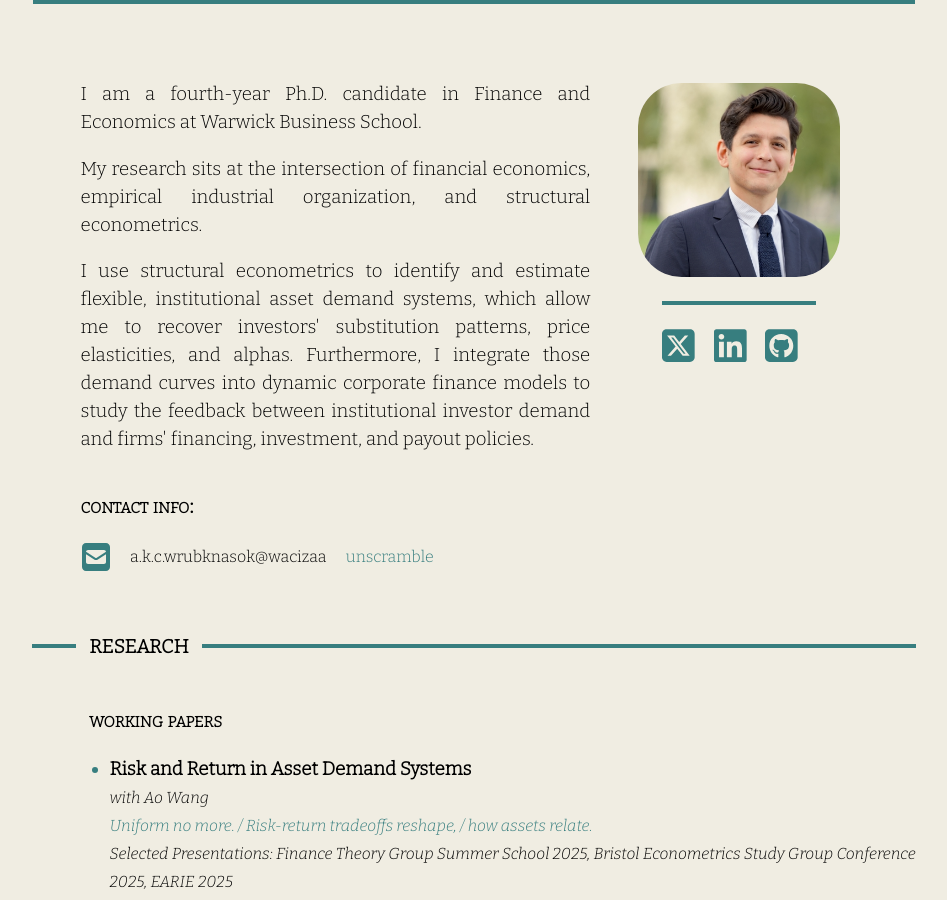
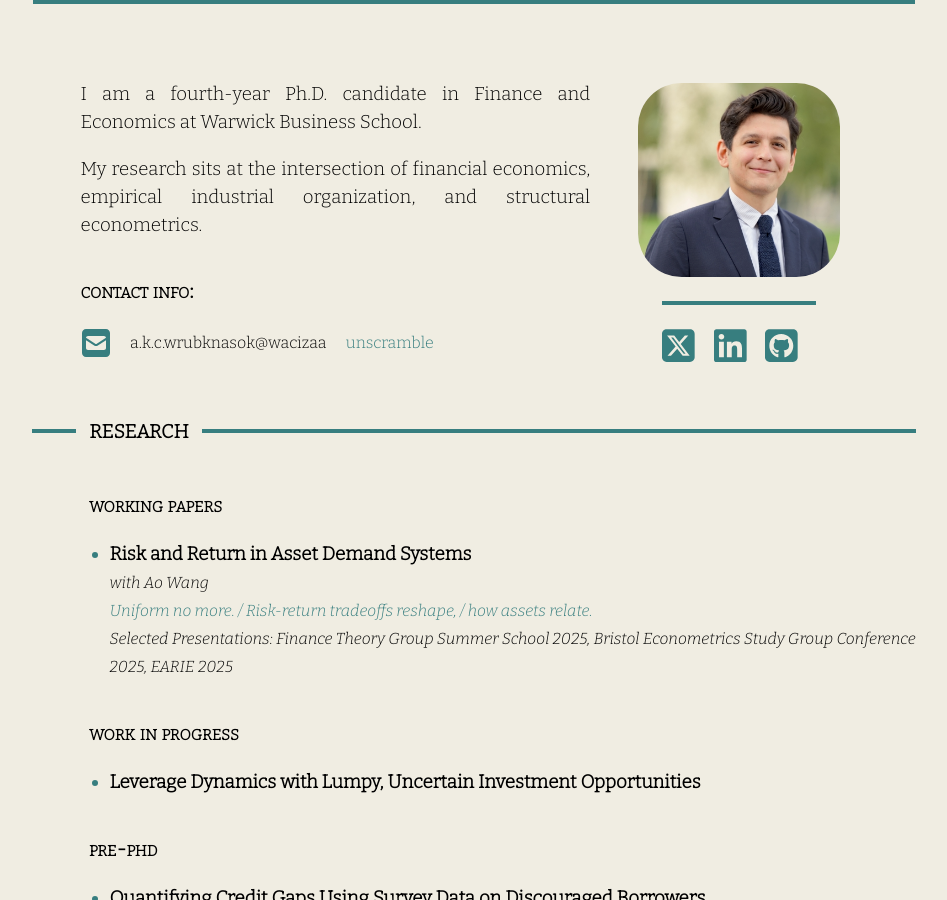
Before and after one commit to ozaneakbas/ozaneakbas.github.io, a Jekyll site: the page built from _posts/2024-07-01-complementarity.markdown, in a window 1280 px wide and 900 px high, scrolled down 360 px. Shown: the whole window, without its empty margins (166-1113 px from the left). Built offline with Jekyll 4.4.1, drawn with Linux system fonts in a browser that asks for light colours; nearby versions of some CDN libraries; a style sheet for code colours, icons or effects is not loaded.

Commit message:
Some paper updates.

```diff
--- a/_layouts/default.html
+++ b/_layouts/default.html
@@ -115,9 +115,6 @@
                             </p>
                             <p>
                                 My research sits at the intersection of financial economics, empirical industrial organization, and structural econometrics.
-                            </p>
-                            <p>
-                                I use structural econometrics to identify and estimate flexible, institutional asset demand systems, which allow me to recover investors' substitution patterns, price elasticities, and alphas. Furthermore, I integrate those demand curves into dynamic corporate finance models to study the feedback between institutional investor demand and firms' financing, investment, and payout policies.
                             </p>
                             <p style="margin-top: 2em;">
                             <b style="font-family: 'Bitter', serif; font-variant: small-caps; font-size: 16pt;">contact info:</b>
```
